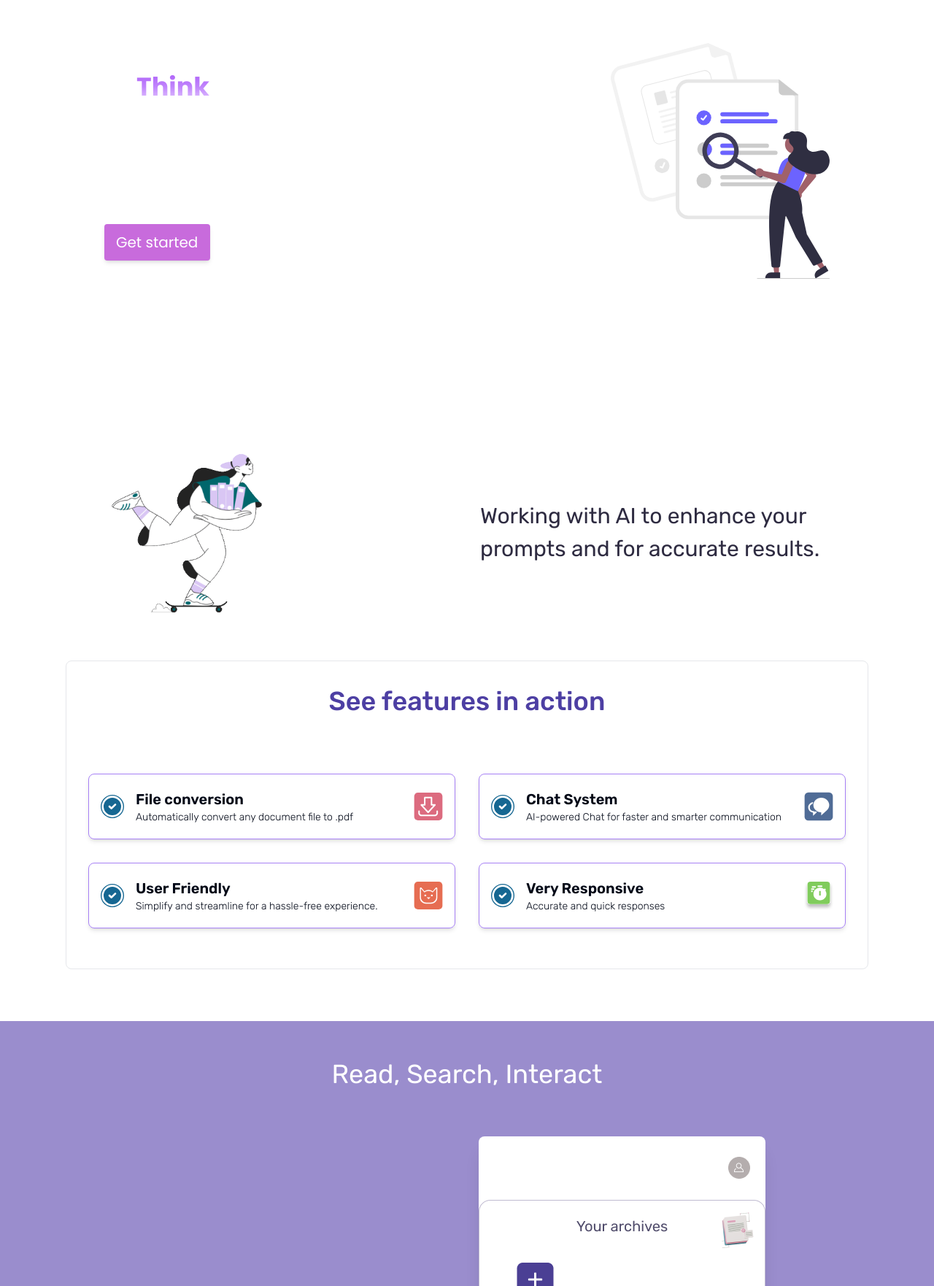
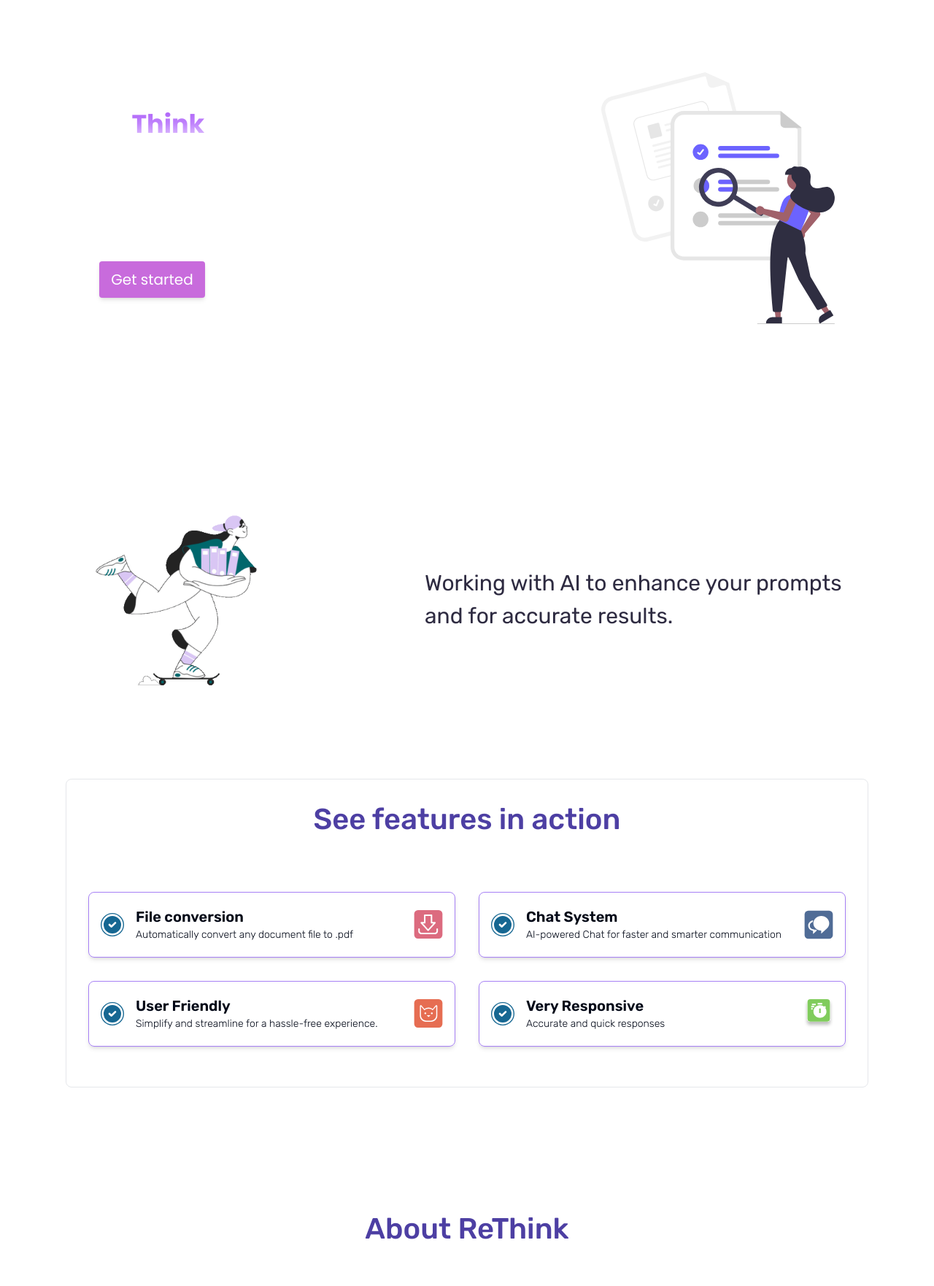
Before and after one commit to Isaac-Domino/ReThink, a Next.js app: page / in a window 1280 px wide. Shown: the part 1038-2800 px from the top of the page at 73% size. Built offline with nearby package versions, Linux system fonts and the light colour scheme; no server answers.

Commit message:
updated nnew design on landing page and removed about page

```diff
--- a/package.json
+++ b/package.json
@@ -52,7 +52,6 @@
 		"@radix-ui/react-tooltip": "^1.0.7",
 		"@wojtekmaj/react-hooks": "^1.18.1",
 		"@xata.io/client": "^0.28.4",
-		"@xenova/transformers": "^2.15.0",
 		"class-variance-authority": "^0.7.0",
 		"clsx": "^2.1.0",
 		"cmdk": "^0.2.1",
@@ -67,6 +66,7 @@
 		"react": "^18.2.0",
 		"react-day-picker": "^8.10.0",
 		"react-dom": "^18.2.0",
+		"react-dropzone": "^14.2.3",
 		"react-hook-form": "^7.50.0",
 		"react-intersection-observer": "^9.6.0",
 		"react-pdf": "^7.7.0",
--- a/src/components/Hero.tsx
+++ b/src/components/Hero.tsx
@@ -12,7 +12,7 @@
 
 export default function Hero() {
   return (
-       <section className="mt-[40px] text-white  flex items-center justify-evenly px-2 py-2  w-full">
+       <section className="mt-[80px] text-white  flex items-center justify-evenly px-2 py-2  w-full">
              {/**LEFT CONTENT */}
                <div className={`${poppins.className} text-center items-center md:items-start flex-1 mx-auto md:mx-0 w-[220px] sm:w-auto max-w-[650px] font-bold md:text-left flex flex-col gap-6`}>
                  <div className="flex gap-2 flex-col max-w-[550px]">
@@ -37,7 +37,7 @@
                 {/**RIGHT CONTENT */}
                 <div className="hidden md:block">
                     <Image
-                      width={300}
+                      width={320}
                       height={300}
                       src={'/undraw-document.svg'}
                       alt="3d image"
--- a/src/components/Navbar.tsx
+++ b/src/components/Navbar.tsx
@@ -1,9 +1,11 @@
 import Link from "next/link";
 import React from "react";
 import { Button } from "./ui/button";
-import { SignedIn, SignedOut, useClerk } from "@clerk/nextjs";
+import { SignedIn, SignedOut, UserButton, UserProfile, useClerk } from "@clerk/nextjs";
 import { useRouter } from "next/router";
 import { Menu } from "lucide-react";
+import { dark, neobrutalism } from '@clerk/themes'
+
 import {
   Popover,
   PopoverContent,
@@ -43,7 +45,11 @@
     <nav className="w-full text-white top-0 z-10 flex py-2 justify-between items-center">
       <div>
         <Link href={"/"}>
-          <Image width={45} height={45} alt={"Logo"} src={"/Logo white.png"}
+          <Image
+            width={45}
+            height={45}
+            alt={"Logo"}
+            src={"/Logo white.png"}
             className="w-[40px] h-auto md:w-auto"
           />
         </Link>
@@ -52,7 +58,7 @@
       <div className="flex">
         {/**USER ALREADY LOGGED IN */}
         <SignedIn>
-          {router.pathname.includes("/about") ? (
+          {/**{router.pathname.includes("/about") ? (
             <LinkButton
             variant={"link"}
             href={"/"} text="Home"
@@ -64,17 +70,32 @@
               text="About"
               className="font-light text-[16px] md:text-[18px]"
             />
-          )}
+          )} */}
+          <div className="flex gap-4 items-center justify-between">
+            <UserButton
+                 afterSignOutUrl="/"
+                 appearance={{
+                  variables: {
+                    colorPrimary: "#166792",
+                    colorDanger: "red",
+                    fontSmoothing: "antialiased",
+                    colorSuccess: "green",
+                  },
+                  baseTheme: dark,
+                }}
+                showName={true}
+            />
 
-          <Link href={"/register"}>
+           {/* <Link href={"/"}>
               <Button
-              variant={"destructive"}
-              className="text-white px-3 py-1"
+                variant={"default"}
+                className="text-white bg-violet-400 hover:bg-white hover:text-violet-400 transition-all duration-150 px-3 py-1"
                 onClick={() => signOut(() => router.push("/"))}
               >
                 Logout
               </Button>
-          </Link>
+            </Link> */}
+          </div>
         </SignedIn>
 
         {/* User not authenticated */}
@@ -99,7 +120,8 @@
               className="font-light text-[16px] md:text-[18px]"
               href={"/login"}
               text="Log in"
-             variant={"link"} />
+              variant={"link"}
+            />
           </div>
 
           {/**FOR SMALLER SCREEN VIEW */}
@@ -109,11 +131,7 @@
             </PopoverTrigger>
 
             <PopoverContent className="bg-[#373363] flex flex-col gap-2 w-fit h-auto py-4">
-              <LinkButton
-                href={"/login"}
-                text="Log in"
-                variant={"link"}
-                />
+              <LinkButton href={"/login"} text="Log in" variant={"link"} />
               <LinkButton href={"/register"} text="Sign up" variant={"link"} />
             </PopoverContent>
           </Popover>
--- /dev/null
+++ b/src/components/about.tsx
@@ -0,0 +1,35 @@
+import { aboutContent } from '@/lib/about'
+import { Accordion, AccordionContent, AccordionItem, AccordionTrigger } from '@/components/ui/accordion'
+import React from 'react'
+
+
+export default function About() {
+  return (
+    <div>
+        <div className="w-full pt-[14px] px-2 sm:px-8 md:px-[60px] py-4 lg:px-[90px]">
+        {/**HOW TO USE */}
+        <h1 className='my-[55px] text-primaryColor mx-auto text-center font-medium text-[28px] md:text-[40px]'>
+           About ReThink
+        </h1>
+        {aboutContent.map((item) => (
+          <div
+            key={item.id}
+            className="mx-auto mt-[30px] min-w-[200px] max-w-[740px] leading-5 flex items-center flex-col px-auto "
+          >
+            <Accordion type="single" collapsible className={`w-full text-violet-700`} >
+              <AccordionItem value={item.id.toString()}>
+                <AccordionTrigger>
+                   <span className='text-violet-700 text-[18px] md:text-[25px]'>{item.title}</span>
+                  </AccordionTrigger>
+
+                <AccordionContent>
+                   <span className='md:text-[16px] font-light text-gray-600'>{item.desc}</span>
+                </AccordionContent>
+              </AccordionItem>
+            </Accordion>
+          </div>
+        ))}
+      </div>
+    </div>
+  )
+}
--- a/src/components/navbar-main.tsx
+++ b/src/components/navbar-main.tsx
@@ -3,6 +3,11 @@
 import React from "react";
 import Image from "next/image";
 import { useRouter } from "next/router";
+import { dark } from "@clerk/themes";
+
+
+
+
 export default function NavbarMain() {
   const { user, isLoaded } = useUser();
   const router = useRouter();
@@ -26,7 +31,12 @@
             Home
           </Link>
           {user && isLoaded ? (
-            <UserButton />
+           <UserButton
+           afterSignOutUrl="/main"
+           appearance={{
+            baseTheme: dark,
+          }}
+       />
           ) : (
             <Link
               href={router.pathname.includes("/login") ? "/register" : "/login"}
--- a/src/components/stickyNavbar.tsx
+++ b/src/components/stickyNavbar.tsx
@@ -3,7 +3,7 @@
 
 export default function StickyNavbar({ inView }: { inView: boolean}) {
   return (
-    <div className={`w-full ${inView ? 'hidden' : 'flex '} sticky top-0 z-50 items-center  bg-[#705FAC] h-16 px-2 sm:px-8 md:px-[60px] py-4 lg:px-[90px]`}>
+    <div className={`w-full ${inView ? 'hidden' : 'flex '} sticky top-0 z-50 items-center  bg-[#7173b9] h-16 px-2 sm:px-8 md:px-[60px] py-4 lg:px-[90px]`}>
       <Navbar />
    </div>
   )
--- a/src/pages/_home.tsx
+++ b/src/pages/_home.tsx
@@ -7,6 +7,9 @@
 import { useInView, InView } from "react-intersection-observer";
 import Hero from "@/components/Hero";
 import StickyNavbar from "@/components/stickyNavbar";
+import About from "@/components/about";
+
+
 
 const features = [
   {
@@ -105,8 +108,9 @@
 
           {/**HERO SECTION */}
           <Hero />
-          <Image
-            src={"/backround gradient.png"}
+
+         {/** <Image
+            src={"/bg-new.svg"}
             alt="background"
             className="absolute h-[550px] md:h-[640px]  object-bottom bg-center w-full top-[-70px] left-0 -z-10"
             quality={100}
@@ -115,7 +119,16 @@
             style={{
               objectFit: "cover",
             }}
-          />
+          />*/}
+
+          <div className="w-full absolute top-0 left-0
+          h-[400px] sm:h-[470px]
+          md:h-[520px] lg:h-[600px]
+          bg-gradient-to-br from-[#4d7cb1]
+           to-[#4D3FA3]
+          -z-10">
+
+          </div>
         </div>
 
         {/**SECOND CONTENT */}
@@ -125,21 +138,20 @@
             opacity: scrollYProgress,
           }}
           transition={{ ease: "linear", delay: 1 }}
-          className="w-full mt-[130px] md:mt-[200px]
-           h-auto  items-center flex mb-2"
+          className="w-full mt-[130px] md:mt-[220px]
+           h-auto items-center flex mb-10"
         >
-          <div className="flex gap-2 px-8 justify-evenly w-full h-auto items-center">
-            <div className="h-full flex-1">
+          <div className="flex gap-4 px-2 justify-between w-full h-auto items-center">
+            <div className="h-auto w-auto">
               <Image
-                width={280}
-                height={200}
+                width={300}
+                height={300}
                 src={"/sammy-line-woman-on-skateboard-with-file-folders.gif"}
                 alt="animated gif"
-                className=""
               />
             </div>
 
-             <div className="flex-1 max-w-[500px] h-auto">
+             <div className=" max-w-[600px] h-auto">
               <p className="md:text-[30px] sm:text-[25px] text-md leading-normal text-[#2e2b41]">
                 Working with AI to enhance your prompts and for accurate
                 results.
@@ -150,9 +162,9 @@
         </motion.div>
 
         {/**THIRD CONTENT*/}
-        <div className="w-full border mt-[35px] rounded-lg">
+        <div className="w-full border mt-[95px] rounded-lg">
           <section className="py-[35px] flex flex-col items-center gap-6">
-            <h1 className="text-primaryColor font-medium text-[25px] md:text-4xl">
+            <h1 className="text-primaryColor font-medium text-[28px] md:text-[40px]">
               See features in action
             </h1>
 
@@ -174,7 +186,7 @@
                            </div>
                            <div className="flex flex-col">
                               <h3 className="text-[18px] md:text-xl">{item.title}</h3>
-                              <span className="font-light text-[13px]  lg:text-[14px]">{item.description}</span>
+                              <span className="font-light text-[13px] lg:text-[14px]">{item.description}</span>
                            </div>
                        </div>
 
@@ -184,16 +196,21 @@
             </motion.div>
           </section>
         </div>
+
+        {/**ABOUT CONTENT */}
+        <div className="md:mt-[105px]">
+           <About />
+        </div>
       </main>
 
-      <div className="w-full md:px-4 flex h-[400px] sm:h-[420px] lg:h-[470px] bg-[#9A8DCD] mt-[55px]">
-        <div className="w-full mt-[25px]">
-          <div className="flex flex-col gap-[20px] md:gap-[40px] items-center mx-auto w-auto ">
+      <div className="w-full md:px-4 flex h-[400px] sm:h-[440px] lg:h-[500px] bg-[#9A8DCD] mt-[75px]">
+        <div className="w-full mt-[25px] ">
+          <div className="flex flex-col  gap-[20px] md:gap-[40px] items-center mx-auto w-auto ">
             <h1 className="text-white leading-relaxed font-normal text-center text-3xl mt-7 lg:text-4xl">
               Read, Search, Interact
             </h1>
 
-            <div className="flex mt-[25px]  items-center px-2 gap-4 md:gap-6 rounded-md w-auto">
+            <div className="flex mt-[25px] mb-[45px]  items-center px-2 gap-4 md:gap-6 rounded-md w-auto">
               <Image
                 width={450}
                 height={400}
```
Also changed, not shown: src/components/footer.tsx (+17 -17 lines), public/bg-new.svg (added). Lines whose indentation alone changed are shown as unchanged.
